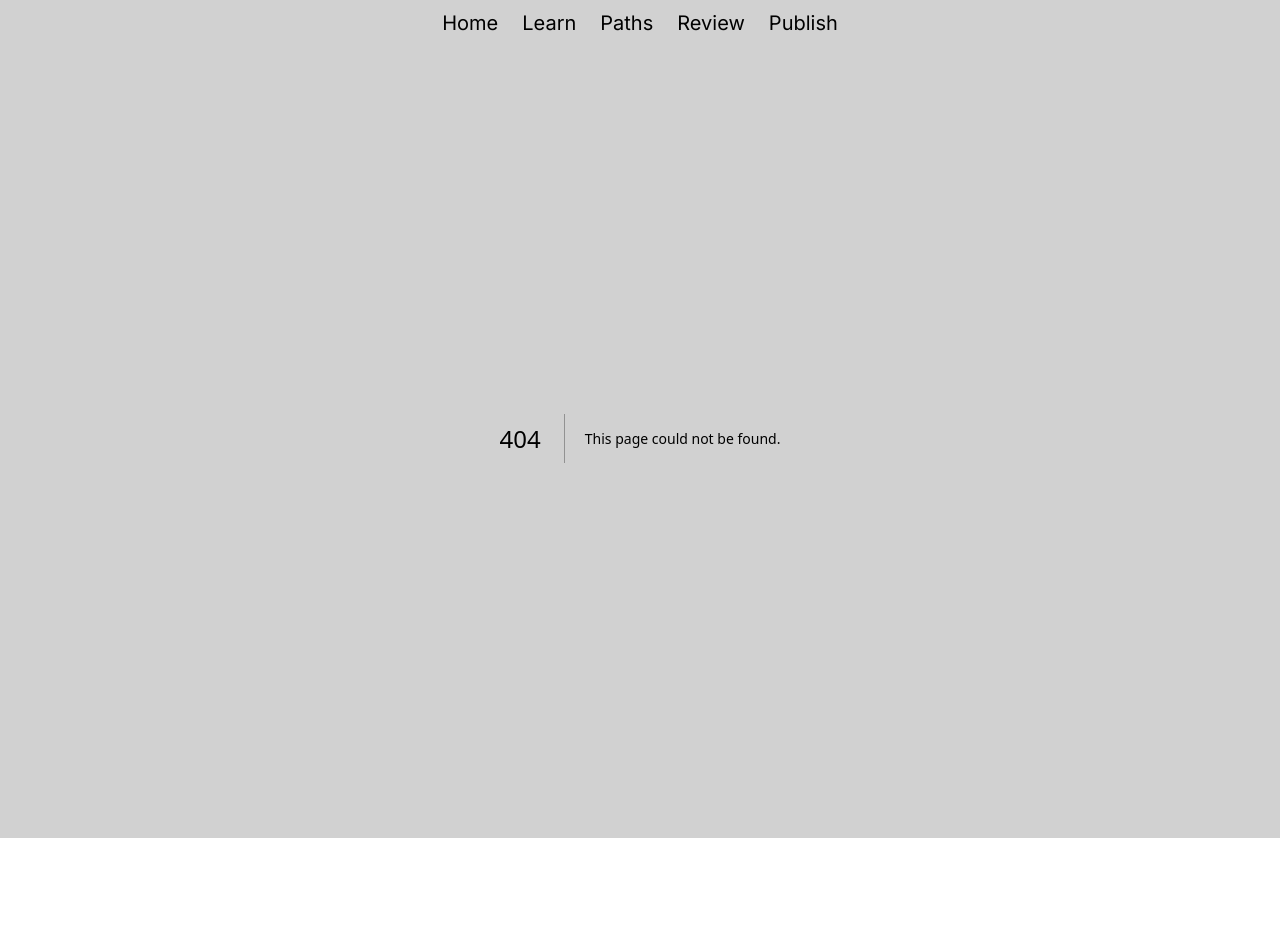
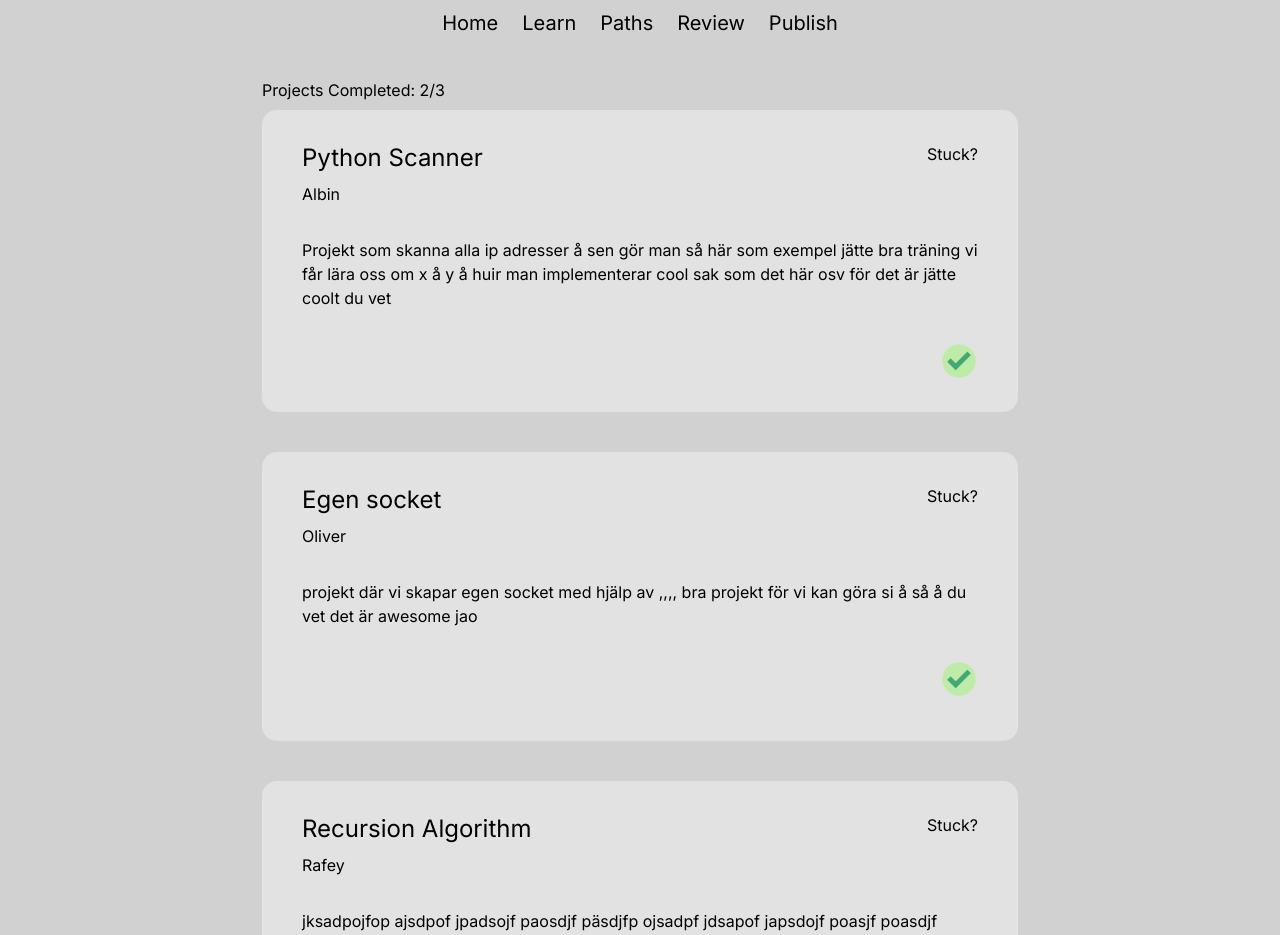
Before and after one commit to albinhasanaj/money, a Next.js app: page /home in a window 1280 px wide. Before the commit this address had no page. Shown: the top 935 px of the page. Before the commit the page ends 838 px from the top, so only its background shows below. Built offline with nearby package versions, Linux system fonts and the light colour scheme.

Commit message:
Added homepage

```diff
--- /dev/null
+++ b/app/[posts]/page.tsx
@@ -0,0 +1,24 @@
+import ContainersContainer from '@/components/ContainersContainer'
+import React from 'react'
+
+const Project = ({ params }: { params: { posts: string } }) => {
+    const { posts } = params
+
+    let textToDisplay = ""
+
+    if (posts == "home") {
+        textToDisplay = "Projects Completed: 2/3"
+    } else if (posts == "learn") {
+        textToDisplay = "Knowledge gathered: 100%"
+    } else if (posts == "review") {
+        textToDisplay = "Solved: 50%"
+    }
+    return (
+        <div className=' bg-[#D1D1D1] w-full items-center flex flex-col pt-10'>
+            <p className='text-black text-[16px] w-[756px] text-start pb-2'>{textToDisplay}</p>
+            <ContainersContainer />
+        </div>
+    )
+}
+
+export default Project
--- a/app/page.tsx
+++ /dev/null
@@ -1,113 +0,0 @@
-import Image from "next/image";
-
-export default function Home() {
-  return (
-    <main className="flex min-h-screen flex-col items-center justify-between p-24">
-      <div className="z-10 w-full max-w-5xl items-center justify-between font-mono text-sm lg:flex">
-        <p className="fixed left-0 top-0 flex w-full justify-center border-b border-gray-300 bg-gradient-to-b from-zinc-200 pb-6 pt-8 backdrop-blur-2xl dark:border-neutral-800 dark:bg-zinc-800/30 dark:from-inherit lg:static lg:w-auto  lg:rounded-xl lg:border lg:bg-gray-200 lg:p-4 lg:dark:bg-zinc-800/30">
-          Get started by editing&nbsp;
-          <code className="font-mono font-bold">app/page.tsx</code>
-        </p>
-        <div className="fixed bottom-0 left-0 flex h-48 w-full items-end justify-center bg-gradient-to-t from-white via-white dark:from-black dark:via-black lg:static lg:size-auto lg:bg-none">
-          <a
-            className="pointer-events-none flex place-items-center gap-2 p-8 lg:pointer-events-auto lg:p-0"
-            href="https://vercel.com?utm_source=create-next-app&utm_medium=appdir-template&utm_campaign=create-next-app"
-            target="_blank"
-            rel="noopener noreferrer"
-          >
-            By{" "}
-            <Image
-              src="/vercel.svg"
-              alt="Vercel Logo"
-              className="dark:invert"
-              width={100}
-              height={24}
-              priority
-            />
-          </a>
-        </div>
-      </div>
-
-      <div className="relative z-[-1] flex place-items-center before:absolute before:h-[300px] before:w-full before:-translate-x-1/2 before:rounded-full before:bg-gradient-radial before:from-white before:to-transparent before:blur-2xl before:content-[''] after:absolute after:-z-20 after:h-[180px] after:w-full after:translate-x-1/3 after:bg-gradient-conic after:from-sky-200 after:via-blue-200 after:blur-2xl after:content-[''] before:dark:bg-gradient-to-br before:dark:from-transparent before:dark:to-blue-700 before:dark:opacity-10 after:dark:from-sky-900 after:dark:via-[#0141ff] after:dark:opacity-40 sm:before:w-[480px] sm:after:w-[240px] before:lg:h-[360px]">
-        <Image
-          className="relative dark:drop-shadow-[0_0_0.3rem_#ffffff70] dark:invert"
-          src="/next.svg"
-          alt="Next.js Logo"
-          width={180}
-          height={37}
-          priority
-        />
-      </div>
-
-      <div className="mb-32 grid text-center lg:mb-0 lg:w-full lg:max-w-5xl lg:grid-cols-4 lg:text-left">
-        <a
-          href="https://nextjs.org/docs?utm_source=create-next-app&utm_medium=appdir-template&utm_campaign=create-next-app"
-          className="group rounded-lg border border-transparent px-5 py-4 transition-colors hover:border-gray-300 hover:bg-gray-100 hover:dark:border-neutral-700 hover:dark:bg-neutral-800/30"
-          target="_blank"
-          rel="noopener noreferrer"
-        >
-          <h2 className="mb-3 text-2xl font-semibold">
-            Docs{" "}
-            <span className="inline-block transition-transform group-hover:translate-x-1 motion-reduce:transform-none">
-              -&gt;
-            </span>
-          </h2>
-          <p className="m-0 max-w-[30ch] text-sm opacity-50">
-            Find in-depth information about Next.js features and API.
-          </p>
-        </a>
-
-        <a
-          href="https://nextjs.org/learn?utm_source=create-next-app&utm_medium=appdir-template-tw&utm_campaign=create-next-app"
-          className="group rounded-lg border border-transparent px-5 py-4 transition-colors hover:border-gray-300 hover:bg-gray-100 hover:dark:border-neutral-700 hover:dark:bg-neutral-800/30"
-          target="_blank"
-          rel="noopener noreferrer"
-        >
-          <h2 className="mb-3 text-2xl font-semibold">
-            Learn{" "}
-            <span className="inline-block transition-transform group-hover:translate-x-1 motion-reduce:transform-none">
-              -&gt;
-            </span>
-          </h2>
-          <p className="m-0 max-w-[30ch] text-sm opacity-50">
-            Learn about Next.js in an interactive course with&nbsp;quizzes!
-          </p>
-        </a>
-
-        <a
-          href="https://vercel.com/templates?framework=next.js&utm_source=create-next-app&utm_medium=appdir-template&utm_campaign=create-next-app"
-          className="group rounded-lg border border-transparent px-5 py-4 transition-colors hover:border-gray-300 hover:bg-gray-100 hover:dark:border-neutral-700 hover:dark:bg-neutral-800/30"
-          target="_blank"
-          rel="noopener noreferrer"
-        >
-          <h2 className="mb-3 text-2xl font-semibold">
-            Templates{" "}
-            <span className="inline-block transition-transform group-hover:translate-x-1 motion-reduce:transform-none">
-              -&gt;
-            </span>
-          </h2>
-          <p className="m-0 max-w-[30ch] text-sm opacity-50">
-            Explore starter templates for Next.js.
-          </p>
-        </a>
-
-        <a
-          href="https://vercel.com/new?utm_source=create-next-app&utm_medium=appdir-template&utm_campaign=create-next-app"
-          className="group rounded-lg border border-transparent px-5 py-4 transition-colors hover:border-gray-300 hover:bg-gray-100 hover:dark:border-neutral-700 hover:dark:bg-neutral-800/30"
-          target="_blank"
-          rel="noopener noreferrer"
-        >
-          <h2 className="mb-3 text-2xl font-semibold">
-            Deploy{" "}
-            <span className="inline-block transition-transform group-hover:translate-x-1 motion-reduce:transform-none">
-              -&gt;
-            </span>
-          </h2>
-          <p className="m-0 max-w-[30ch] text-balance text-sm opacity-50">
-            Instantly deploy your Next.js site to a shareable URL with Vercel.
-          </p>
-        </a>
-      </div>
-    </main>
-  );
-}
--- /dev/null
+++ b/components/Container.tsx
@@ -0,0 +1,37 @@
+"use client"
+import { toggleButtonClasses } from '@mui/material'
+import Image from 'next/image'
+import React from 'react'
+
+const Container = ({ header, author, info, isDone }: { header: string, author: string, info: string, isDone: boolean }) => {
+    const [makeDone, setIsDone] = React.useState(isDone)
+    const toggleIsDone = () => {
+        setIsDone(!makeDone)
+    }
+
+    return (
+        <div className='w-[756px] min-h-[289px] h-auto flex-shrink-0 rounded-[15px] bg-[#E2E2E2] px-10 py-8'>
+            <div className='flex flex-col gap-8'>
+                <div className='flex flex-col w-full gap-2'>
+                    <div className='flex flex-row w-full justify-between '>
+                        <h1 className='text-black text-2xl'>{header}</h1>
+                        <a href="/" className='text-black text-[16px]'>Stuck?</a>
+                    </div>
+                    <p className='text-black text-[16px]'>{author}</p>
+                </div>
+                <p className='text-black text-[16px]'>{info}</p>
+                <div className='flex justify-end'>
+                    <Image {...makeDone ? { src: '/images/done.png' } : { src: '/images/notdone.png' }}
+                        width={38}
+                        height={38}
+                        alt='checkmark'
+                        onClick={toggleIsDone}
+                        className='cursor-pointer opacity-70 hover:opacity-100'
+                    />
+                </div>
+            </div>
+        </div>
+    )
+}
+
+export default Container
--- /dev/null
+++ b/components/ContainersContainer.tsx
@@ -0,0 +1,35 @@
+import Container from '@/components/Container'
+import React from 'react'
+
+const ContainersContainer = () => {
+    return (
+        <div className='flex flex-col gap-10'>
+            <Container
+                header='Python Scanner'
+                author='Albin'
+                info='Projekt som skanna alla ip adresser å sen gör man så här som exempel jätte
+                    bra träning vi får lära oss om x å y å huir man implementerar cool sak som det här
+                    osv för det är jätte coolt du vet'
+                isDone={true}
+            />
+            <Container
+                header='Egen socket'
+                author='Oliver'
+                info='projekt där vi skapar egen socket med hjälp av ,,,, bra projekt för vi kan göra si å så
+                    å du vet det är awesome jao'
+                isDone={true}
+            />
+            <Container
+                header='Recursion Algorithm'
+                author='Rafey'
+                info=' jksadpojfop ajsdpof jpadsojf paosdjf päsdjfp ojsadpf jdsapof japsdojf poasjf poasdjf psad
+                    f asdfojasdpof jasdpof jopadsjf opasdj
+                    f dasjf opåasjf dasopf jadspof
+                    dasf dasjf oadsjf aos fjaosp fjasp ofjaspojf podasjf sa'
+                isDone={true}
+            />
+        </div>
+    )
+}
+
+export default ContainersContainer
```
Also changed, not shown: public/images/done.png (added), public/images/notdone.png (added).
